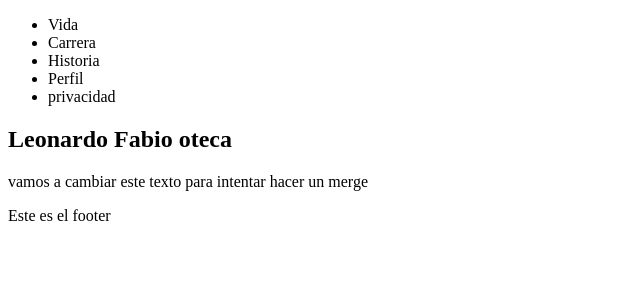
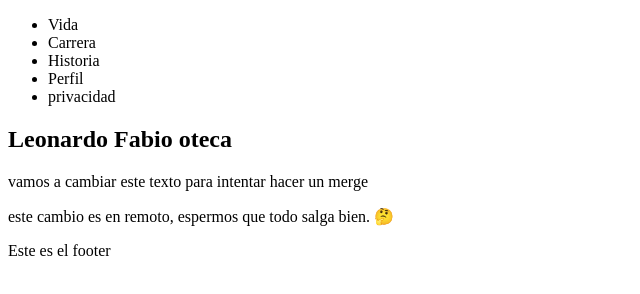
Before and after one commit to oteka21/git-2019, a plain HTML site: page index.html in a window 1280 px wide. Shown: the whole page, without its empty margins (0-640 px from the left). Drawn offline with Linux system fonts and the light colour scheme.

Commit message:
cambios en remoto para hacer merge con experiments

```diff
--- a/index.html
+++ b/index.html
@@ -23,6 +23,9 @@
         <p>
             vamos a cambiar este texto para intentar hacer un merge
         </p>
+        <p>
+            este cambio es en remoto, espermos que todo salga bien. 🤔
+        </p>
     </Section>
     <Footer>
         <p>Este es el footer</p>
```
